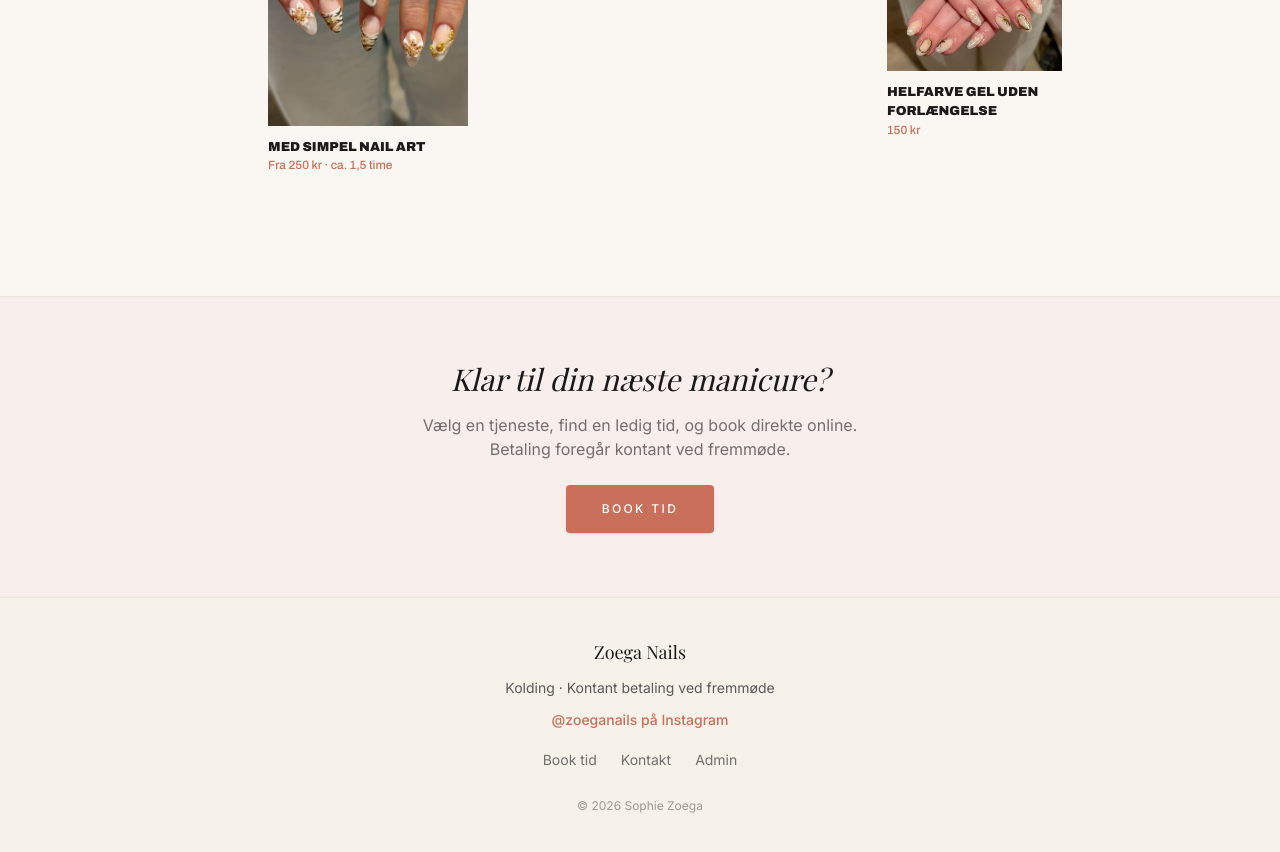
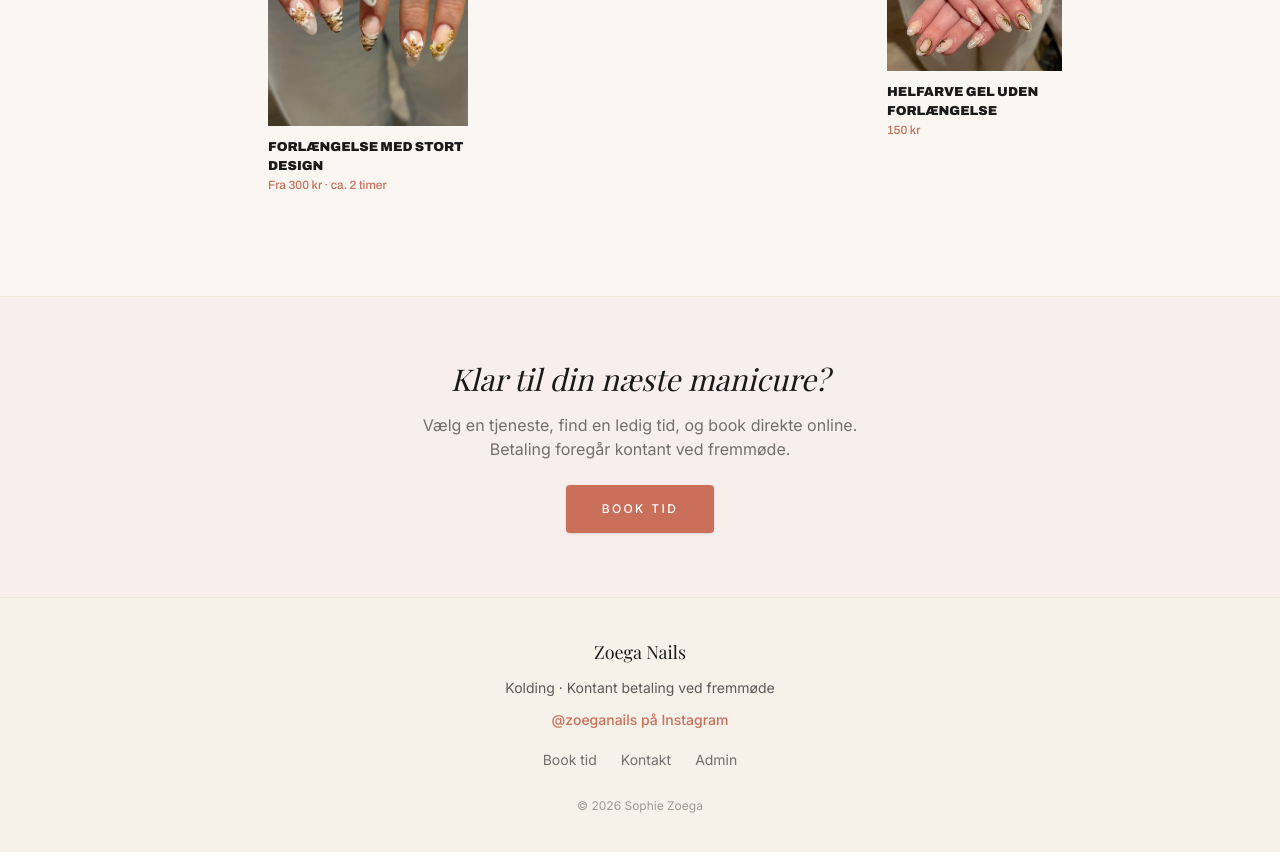
Before and after one commit to soph4638/zoega-nails, a Next.js app: page / in a window 1280 px wide. Shown: the part 1380-2232 px from the top of the page. Built offline with nearby package versions, Linux system fonts and the light colour scheme; a web font is replaced by a local one.

Commit message:
Update caption for nail art design card on homepage

```diff
--- a/app/page.tsx
+++ b/app/page.tsx
@@ -100,10 +100,10 @@ export default function Home() {
               />
             </div>
             <p className="mt-3 font-archivo text-[13px] font-black uppercase text-ink">
-              {services[1].name.replace("Gel forlængelse – ", "")}
+              Forlængelse med stort design
             </p>
             <p className="font-archivo text-xs font-medium text-accent">
-              Fra {services[1].priceKr} kr · ca. {formatDuration(services[1].durationMinutes)}
+              Fra 300 kr · ca. 2 timer
             </p>
           </div>
 
```
